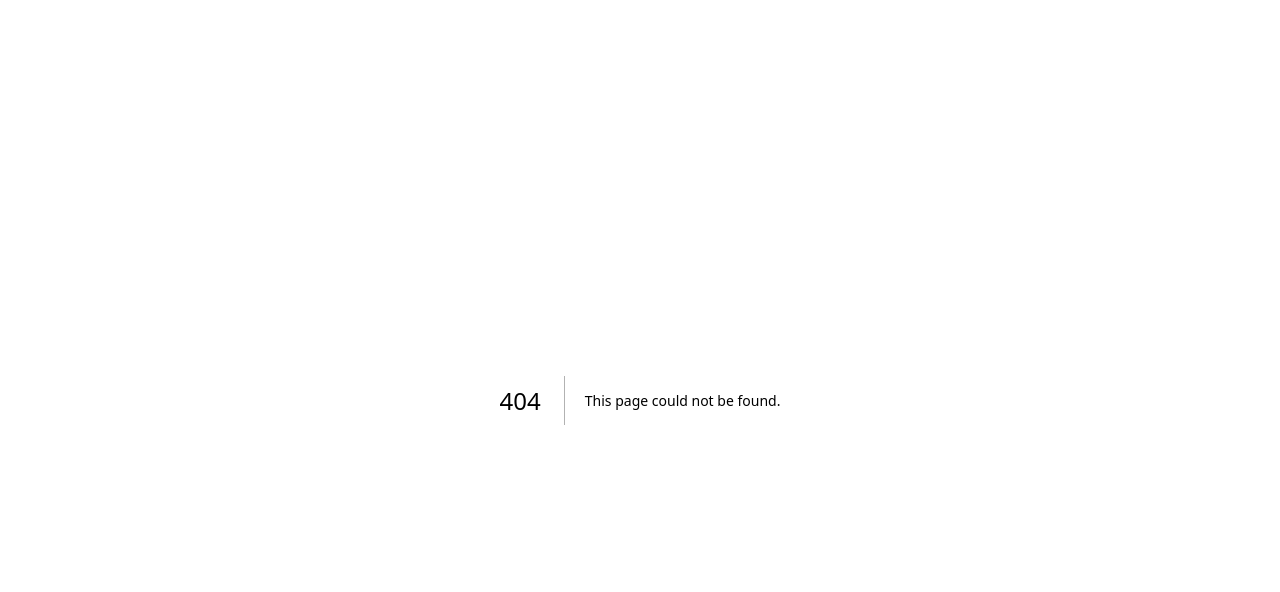
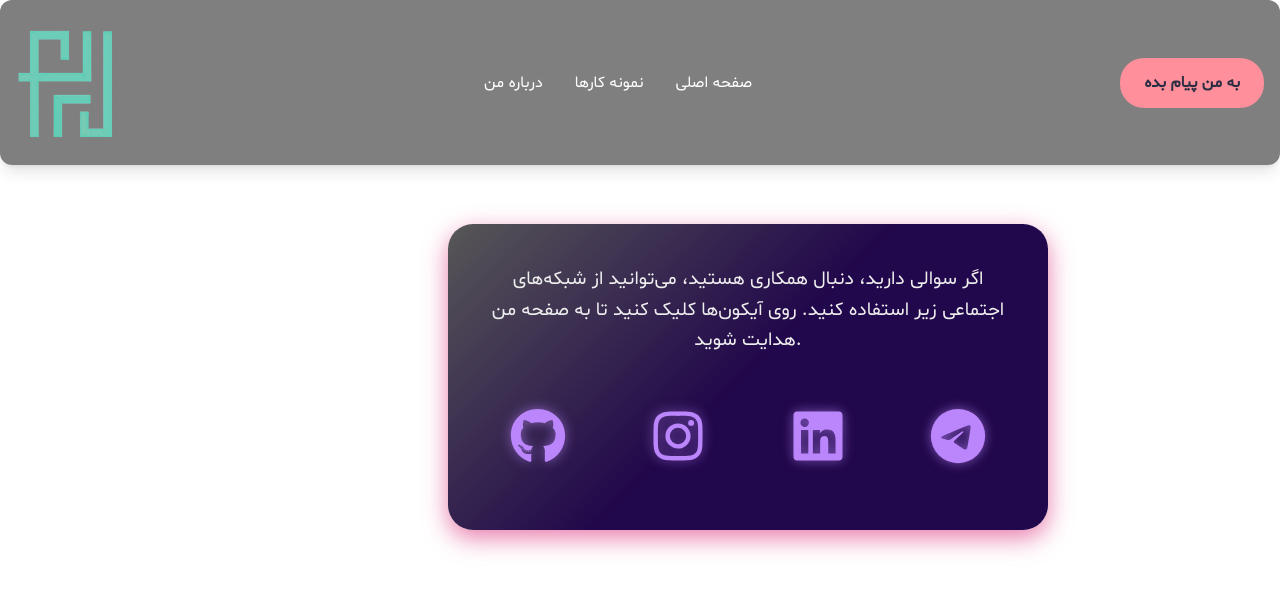
Before and after one commit to Habib2015s/NemooneKar, a Next.js app: page /social in a window 1280 px wide. Before the commit this address had no page. Shown: the top 592 px of the page. Built offline with nearby package versions, Linux system fonts and the light colour scheme.

Commit message:
create social comp

```diff
--- a/app/Medias.js
+++ b/app/Medias.js
@@ -2,6 +2,7 @@
 import React, { useEffect } from 'react'
 import { FontAwesomeIcon } from '@fortawesome/react-fontawesome'
 import { faInstagram, faTelegram } from '@fortawesome/free-brands-svg-icons'
+import Link from 'next/link';
 
 export default function Medias() {
   useEffect(() => {
@@ -14,21 +15,23 @@ export default function Medias() {
   return (
     <div className='flex flex-col sm:flex-row justify-center gap-6 mt-11 max-w-screen-xl mx-auto px-4'>
       {/* کارت اول */}
+      <Link href="/social">
       <div
         className='w-full sm:w-52 cursor-pointer shadow-3xl flex flex-col p-6 rounded-3xl
         bg-gradient-to-br from-[#FFDDE1] via-[#FF8F9B] to-[#21074b]
         transform transition-transform duration-500 ease-in-out hover:scale-105 hover:shadow-4xl'
-      >
+        >
         <div className='flex justify-center gap-4 text-white text-3xl mb-6'>
           <FontAwesomeIcon icon={faInstagram} />
           <FontAwesomeIcon icon={faTelegram} />
-        </div>
+          </div>
 
         <div className='text-white text-right' dir='rtl'>
           <p className='font-bold text-lg' style={{ fontFamily: "Shabnam" }}>سوشال مدیا</p>
           <p className='text-gray-200 text-sm' style={{ fontFamily: "Shabnam" }}>من را دنبال کنید</p>
         </div>
       </div>
+        </Link>
 
       {/* کارت دوم */}
       <div
--- a/app/darbare/page.js
+++ b/app/darbare/page.js
@@ -25,9 +25,10 @@ export default function Page() {
     return () => clearTimeout(timer);
   }, []);
 
-  return (
+  return (<div>
+
+      <Menu />
     <div style={{ fontFamily: "Shabnam", direction: "rtl" }}>
-      <Menu />
 
       {/* بخش معرفی */}
       <div className="mt-48 flex flex-col md:flex-row gap-6 justify-center items-center px-4 md:px-0">
@@ -36,7 +37,7 @@ export default function Page() {
             src="./me.jpg"
             alt="me"
             className="rounded-3xl h-full w-auto object-cover max-w-full"
-          />
+            />
         </div>
         <div className="max-w-3xl flex flex-col shadow-3xl gap-5 rounded-3xl p-6 bg-gradient-to-br from-[#575757] via-[#21074b] to-[#21074b]">
           <p className="font-bold text-2xl mt-4 text-right">سید حبیب الله موسوی</p>
@@ -75,7 +76,7 @@ export default function Page() {
           <p className="text-right font-bold text-xl mb-4">مهارت های من</p>
           <div className="space-y-6">
             {skills.map((skill, i) => (
-              <div key={i}>
+                <div key={i}>
                 <div className="flex justify-between text-gray-300 text-sm mb-1">
                   <span>{skill.name}</span>
                   <span>{skill.current}%</span>
@@ -84,7 +85,7 @@ export default function Page() {
                   <div
                     className="bg-purple-500 h-4 rounded-full transition-all duration-1000 ease-out"
                     style={{ width: `${skill.current}%` }}
-                  ></div>
+                    ></div>
                 </div>
               </div>
             ))}
@@ -93,5 +94,6 @@ export default function Page() {
 
       </div>
     </div>
+            </div>
   );
 }
--- /dev/null
+++ b/app/social/page.js
@@ -0,0 +1,107 @@
+"use client";
+
+import React from "react";
+import { FontAwesomeIcon } from "@fortawesome/react-fontawesome";
+import {
+  faGithub,
+  faInstagram,
+  faLinkedin,
+  faTelegram,
+} from "@fortawesome/free-brands-svg-icons";
+import Menu from "../Menu";
+
+export default function SocialMedia() {
+  return (
+    <>
+    <Menu/>
+      <style jsx>{`
+        .container {
+          max-width: 600px;
+          margin-top: 224px;
+          display:flex;
+          flex-direction:column;
+          margin-left:448px;
+          padding: 40px;
+          background: linear-gradient(135deg, #575757 0%, #21074b 50%, #21074b 100%);
+          border-radius: 25px;
+          box-shadow: 0 8px 25px rgba(219, 39, 119, 0.6);
+          color: #ddd;
+          font-family: "Vazirmatn", sans-serif;
+          text-align: center;
+        }
+
+        .description {
+          font-size: 1.2rem;
+          margin-bottom: 30px;
+          line-height: 1.6;
+          color: #eee;
+        }
+
+        .social-container {
+          display: flex;
+          justify-content: center;
+          gap: 50px;
+        }
+
+        a {
+          color: #bb86fc;
+          font-size: 56px;
+          position: relative;
+          transition: transform 0.3s ease, filter 0.3s ease;
+          filter: drop-shadow(0 0 6px rgba(187, 134, 252, 0.6));
+          border-radius: 50%;
+          padding: 10px;
+        }
+
+        a::before {
+          content: "";
+          position: absolute;
+          inset: 0;
+          border-radius: 50%;
+          background: linear-gradient(45deg, #9b4dca, #db2777, #a855f7);
+          opacity: 0;
+          transition: opacity 0.3s ease;
+          z-index: -1;
+          filter: blur(10px);
+        }
+
+        a:hover {
+          transform: scale(1.3) rotate(10deg);
+          filter: drop-shadow(0 0 18px rgba(219, 39, 119, 0.9));
+        }
+
+        a:hover::before {
+          opacity: 1;
+        }
+      `}</style>
+
+      <div className="container ">
+        <p className="description"style={{ fontFamily: "Shabnam" }}>
+          اگر سوالی دارید، دنبال همکاری هستید،
+          می‌توانید از شبکه‌های اجتماعی زیر استفاده کنید.
+          روی آیکون‌ها کلیک کنید تا به صفحه من هدایت شوید.
+        </p>
+
+        <div className="social-container">
+          {[
+            { icon: faGithub, name: "GitHub", url: "https://github.com/Habib2015s" },
+            { icon: faInstagram, name: "Instagram", url: "https://www.instagram.com/habib.racel/" },
+            { icon: faLinkedin, name: "LinkedIn", url: "https://www.linkedin.com/in/%D8%AD%D8%A8%DB%8C%D8%A8-%D8%A7%D9%84%D9%84%D9%87-%D9%85%D9%88%D8%B3%D9%88%DB%8C-974a61352/" },
+            { icon: faTelegram, name: "Telegram", url: "https://t.me/Habib_m0" },
+          ].map(({ icon, name, url }) => (
+            <a
+              key={name}
+              href={url}
+              target="_blank"
+              rel="noopener noreferrer"
+              aria-label={name}
+              title={name}
+            >
+              <FontAwesomeIcon icon={icon} />
+            </a>
+          ))}
+        </div>
+      </div>
+    </>
+  );
+}
```
